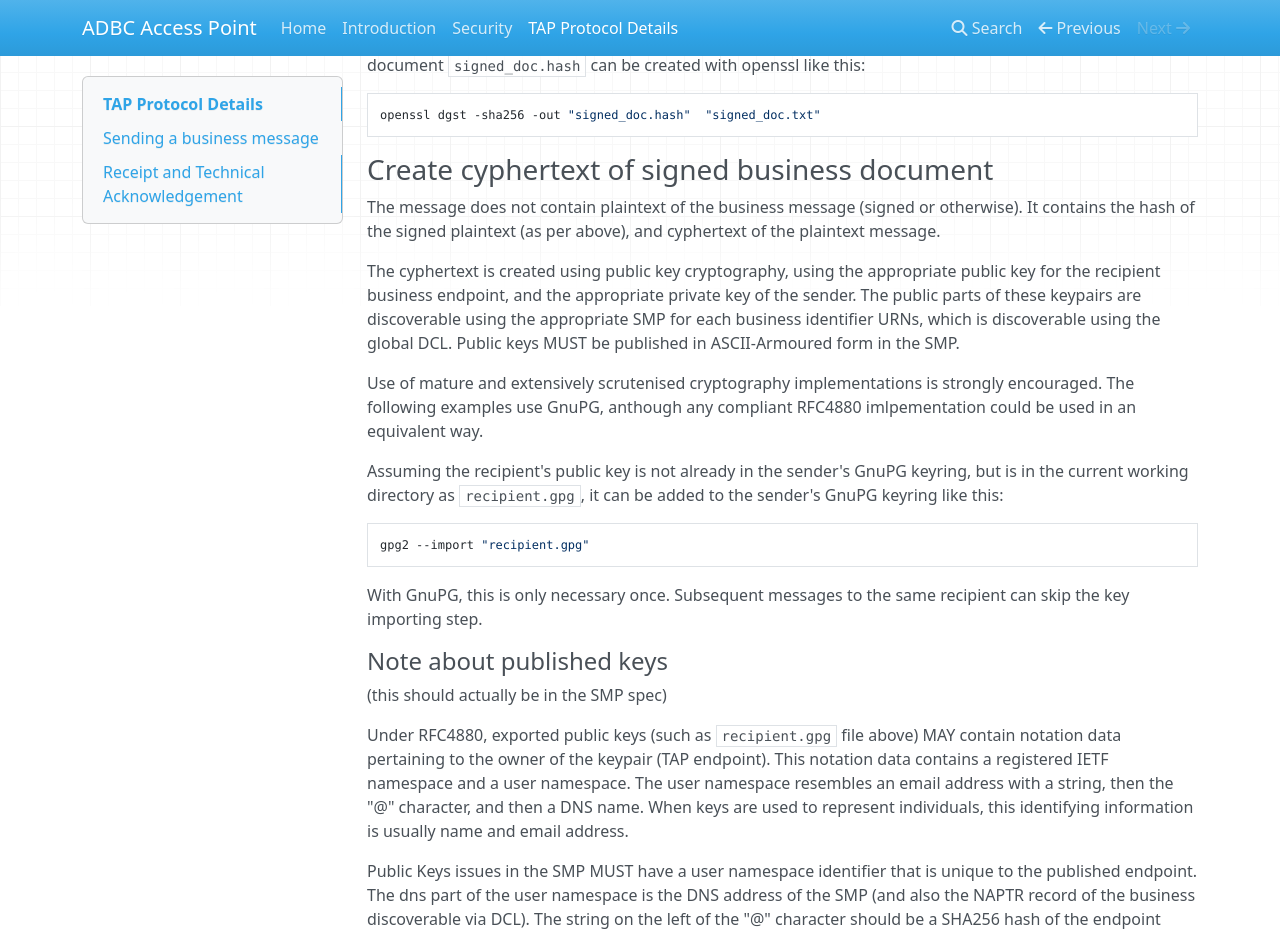
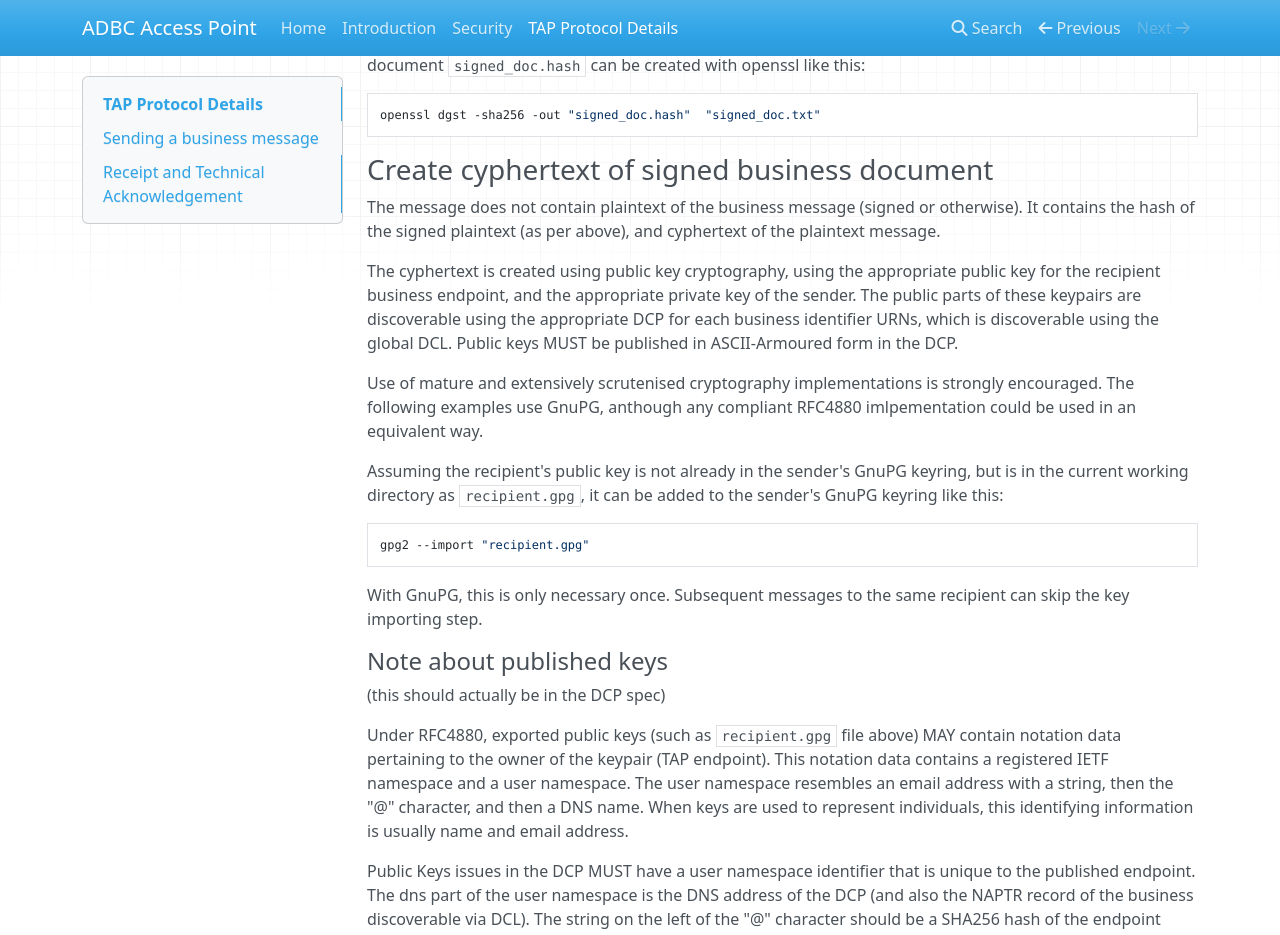
Before and after one commit to koriaf/ausdigital-tap, an MkDocs documentation site: the page built from docs/tap_details.md, in a window 1280 px wide and 1400 px high, scrolled down 1899 px. Shown: the top 935 px of the window. Built offline with MkDocs 1.6.1, drawn with Linux system fonts in a browser that asks for light colours; nearby versions of some CDN libraries; some of the changed text lies outside the part shown.

Commit message:
s/SMP/DCP/g in tap_details.md

```diff
--- a/docs/tap_details.md
+++ b/docs/tap_details.md
@@ -13,9 +13,9 @@ Pre-requsites:
 
  * Sender knows their own business identity, and has access to their own private key.
  * Sender knows the recipient business identity (e.g. ABN).
- * Sender knows recipient Service Metadata Publisher (SMP) address, which can be discovered from business identity using Digital Capability Lookup (DCL).
- * Sender knows appropriate TAP endpoint address for the intended message type (discovered via SMP lookup).
- * Sender knows appropriate recipient public key (discovered via SMP lookup).
+ * Sender knows recipient Digital Capability Publisher (DCP) address, which can be discovered from business identity using Digital Capability Lookup (DCL).
+ * Sender knows appropriate TAP endpoint address for the intended message type (discovered via DCP lookup).
+ * Sender knows appropriate recipient public key (discovered via DCP lookup).
  * The sender has a valid cleartext (not encrypted) business document to send (e.g. an invoice), encoding the appropriate business semantics (e.g. UBL2.0) in an appropriate format (e.g. json).
 
 The process is:
@@ -77,7 +77,7 @@ openssl dgst -sha256 -out "signed_doc.hash"  "signed_doc.txt"
 
 The message does not contain plaintext of the business message (signed or otherwise). It contains the hash of the signed plaintext (as per above), and cyphertext of the plaintext message.
 
-The cyphertext is created using public key cryptography, using the appropriate public key for the recipient business endpoint, and the appropriate private key of the sender. The public parts of these keypairs are discoverable using the appropriate SMP for each business identifier URNs, which is discoverable using the global DCL. Public keys MUST be published in ASCII-Armoured form in the SMP.
+The cyphertext is created using public key cryptography, using the appropriate public key for the recipient business endpoint, and the appropriate private key of the sender. The public parts of these keypairs are discoverable using the appropriate DCP for each business identifier URNs, which is discoverable using the global DCL. Public keys MUST be published in ASCII-Armoured form in the DCP.
 
 Use of mature and extensively scrutenised cryptography implementations is strongly encouraged. The following examples use GnuPG, anthough any compliant RFC4880 imlpementation could be used in an equivalent way.
 
@@ -92,11 +92,11 @@ With GnuPG, this is only necessary once. Subsequent messages to the same recipie
 
 #### Note about published keys
 
-(this should actually be in the SMP spec)
+(this should actually be in the DCP spec)
 
 Under RFC4880, exported public keys (such as `recipient.gpg` file above) MAY contain notation data pertaining to the owner of the keypair (TAP endpoint). This notation data contains a registered IETF namespace and a user namespace. The user namespace resembles an email address with a string, then the "@" character, and then a DNS name. When keys are used to represent individuals, this identifying information is usually name and email address.
 
-Public Keys issues in the SMP MUST have a user namespace identifier that is unique to the published endpoint. The dns part of the user namespace is the DNS address of the SMP (and also the NAPTR record of the business discoverable via DCL). The string on the left of the "@" character should be a SHA256 hash of the endpoint URL, exactly as it is published in the SMP.
+Public Keys issues in the DCP MUST have a user namespace identifier that is unique to the published endpoint. The dns part of the user namespace is the DNS address of the DCP (and also the NAPTR record of the business discoverable via DCL). The string on the left of the "@" character should be a SHA256 hash of the endpoint URL, exactly as it is published in the DCP.
 
 This user namespace identifier of the public key is used to access the key from a keyring.
 
```
